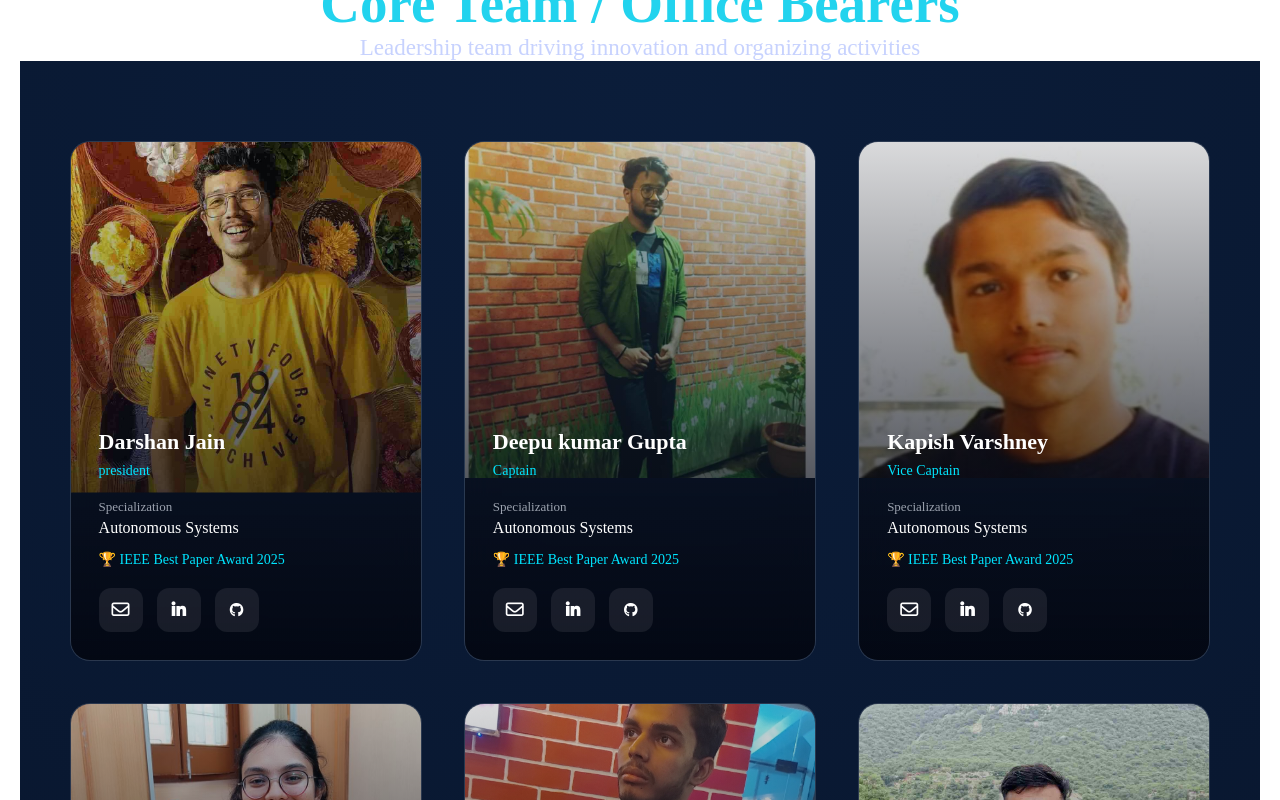
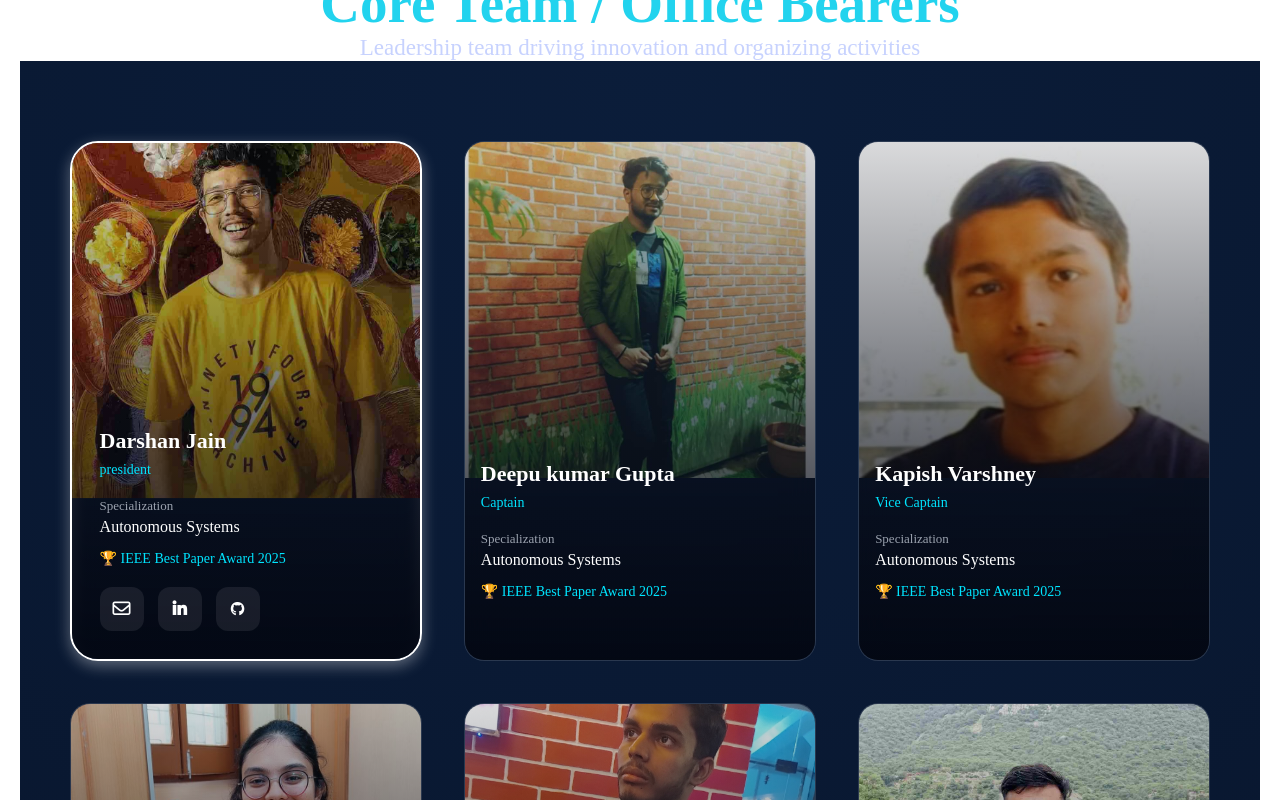
Before and after one commit to UnqGit/Robotics_Club_Website, a React (Vite) app in the folder robotics_club/: page /teams in a window 1280 px wide. In both pictures the pointer is over the element 245 px from the left and 1765 px from the top of the page. Shown: the part 1365-2165 px from the top of the page. Built offline with nearby package versions, Linux system fonts and the light colour scheme.

Commit message:
Styling the site for betterment

```diff
--- a/robotics_club/src/appStyle.css
+++ b/robotics_club/src/appStyle.css
@@ -93,6 +93,7 @@ button:active {
 }
 
 .card {
+    box-shadow: 0 0 10px black;
     transition:
         transform 0.3s ease,
         box-shadow 0.3s ease;
@@ -1578,7 +1579,7 @@ button:active {
 
 .projects--pro .content--pro .no--project p {
     font-family: 'Inter', sans-serif;
-    font-weight: 500
+    font-weight: 500;
 }
 
 .projects--pro .content--pro .projects--filling {
@@ -1596,7 +1597,6 @@ button:active {
     cursor: pointer;
     width: 30%;
     transition: all 0.3s ease;
-    /* border: solid 1px rgba(200, 200, 200, 0.7); */
     border: solid 1px rgba(255, 255, 255, 0.4);
 }
 
@@ -1605,12 +1605,13 @@ button:active {
     box-shadow:
         0 12px 20px rgba(61, 90, 211, 0.5),
         0 12px 20px inset rgba(61, 90, 211, 0.5);
-    border: solid 4px rgba(200, 200, 200, 0.7);
+    border: solid 4px rgba(255, 255, 255, 0.7);
     padding: 0;
 }
 
 .projects--pro .content--pro .projects--filling .pro--box img {
     border-radius: 12px;
+    height: 300px;
     transition: all 0.3s ease;
 }
 
@@ -2653,6 +2654,7 @@ h2 {
     background: rgba(255, 255, 255, 0.04);
     border: 1px solid rgba(255, 255, 255, 0.1);
     backdrop-filter: blur(14px);
+    transition: all 0.3s ease;
 }
 
 /* Core Team Image */
@@ -2665,6 +2667,7 @@ h2 {
     width: 100%;
     height: 65%;
     object-fit: cover;
+    transition: all 0.3s ease;
 }
 
 /* Core Team Overlay */
@@ -2682,9 +2685,10 @@ h2 {
 .core-team-content {
     position: absolute;
     bottom: 0;
-    padding: 28px;
+    padding: 16px;
     width: 100%;
     z-index: 2;
+    transition: all 0.4s ease;
 }
 
 .core-team-content h3 {
@@ -2727,7 +2731,8 @@ h2 {
 .core-team-contact {
     display: flex;
     gap: 14px;
-    margin-top: 20px;
+    visibility: hidden;
+    transition: margin-top 0.3s ease;
 }
 
 .core-icon {
@@ -2762,9 +2767,28 @@ h2 {
 }
 
 /* Core Team Hover Effect */
+.core-team-card:hover {
+    border: solid 2px white;
+    border-radius: 28px;
+    box-shadow:
+        0 5px 15px rgba(255, 255, 255, 0.35),
+        0 5px 15px inset rgba(255, 255, 255, 0.35);
+}
+
 .core-team-card:hover .core-team-image img {
-    transform: scale(1.08);
-    transition: 0.6s ease;
+    transform: scale(1.12);
+    transition: all 0.7s ease;
+}
+
+.core-team-card:hover .core-team-content {
+    padding: 28px;
+    transition: all 0.6s ease;
+}
+
+.core-team-card:hover .core-team-contact {
+    visibility: visible;
+    margin-top: 20px;
+    transition: all 0.6s ease;
 }
 
 /* Team Page Responsiveness */
```
